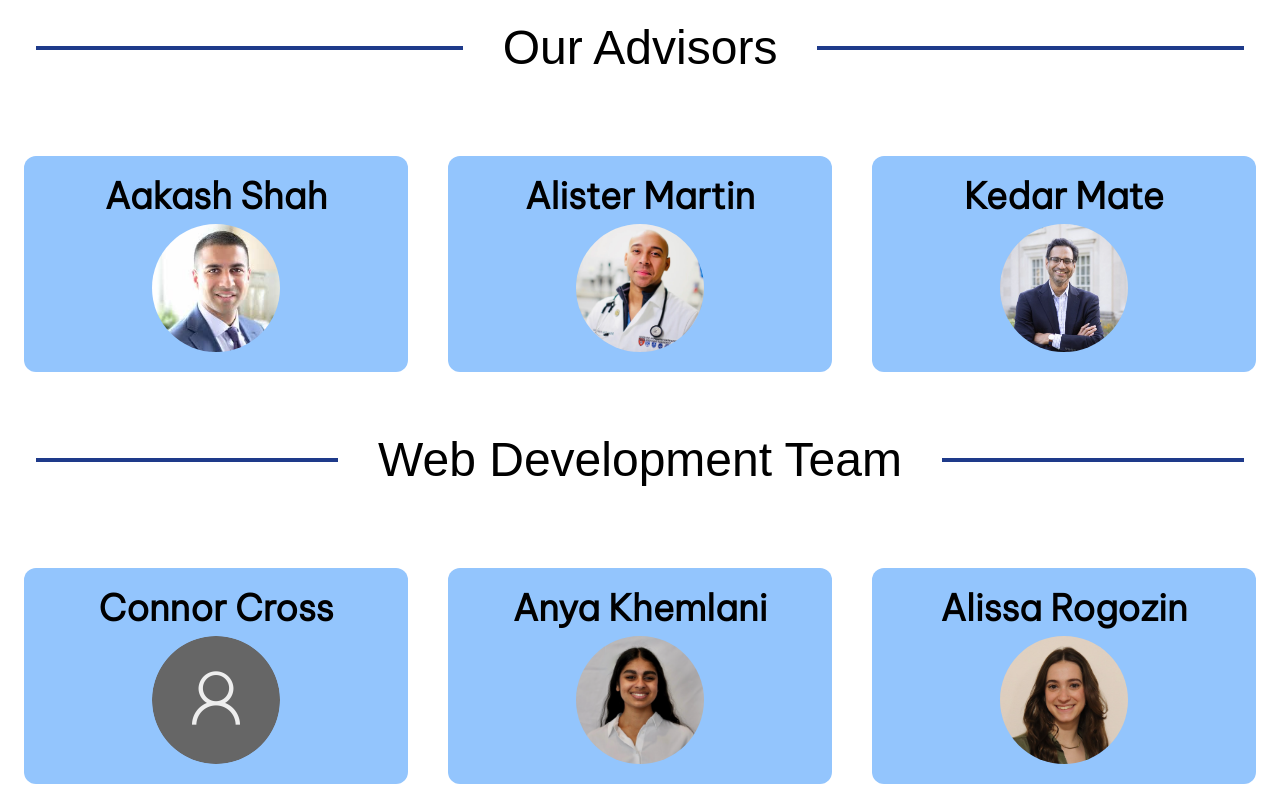
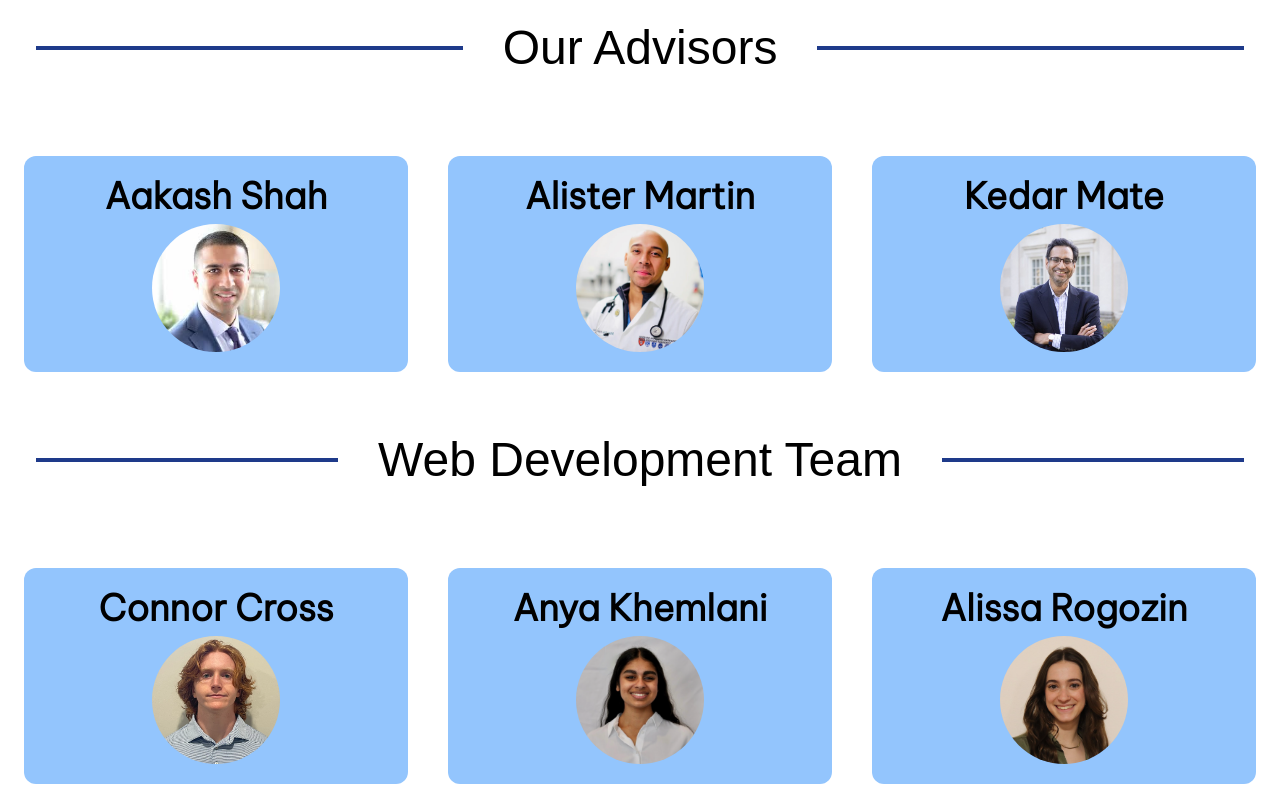
Before and after one commit to cocross1/SEAL-Website, a Next.js app in the folder seal-website/: page /team in a window 1280 px wide. Shown: the part 1272-2072 px from the top of the page. Built offline with nearby package versions, Linux system fonts and the light colour scheme; a web font is replaced by a local one.

Commit message:
Adding in Connor's bio image and info.

```diff
--- a/seal-website/app/components/TeamSection.tsx
+++ b/seal-website/app/components/TeamSection.tsx
@@ -31,7 +31,8 @@ const TeamSection = () => {
     const aakash = [" Dr. Aakash Shah is a practicing emergency room doctor at Hackensack Meridian Health. He helped treat some of the earliest confirmed cases of COVID-19 during the pandemic. Aakash also serves as the Director of Addiction Medicine and the Medical Director of Project HEAL (a hospital-based violence intervention program) at Jersey Shore University Medical Center as well as the Medical Director of New Jersey Reentry Corp. His work in those roles has resulted in several reforms, including the elimination of prior authorization requirements for medications for opioid use disorder, and he received the bipartisan endorsement of five former New Jersey governors. He previously served as the Founder and Executive Director of Be Jersey Strong, which represented one of the largest and most diverse efforts to connect the uninsured to coverage in the nation, and was honored by President Barack Obama at the White House for its impact. He has also served as an advisor to several local, state, and federal campaigns and policymakers. He obtained his M.D. from Harvard Medical School, M.B.A. and M.Sc. in Comparative Social Policy from Oxford University as a Rhodes Scholar, and B.A. and B.S. from Ursinus College. He was awarded an honorary doctorate from Centenary University."]
    const alister=["Dr. Alister Martin is an emergency room physician and an esteemed academic, serving as an Assistant Professor at both Harvard Medical School and Harvard Kennedy School. His illustrious career includes a tenure as Chief Resident at Massachusetts General Hospital. A former White House Fellow and Health Policy Aide, Dr. Martin has served in influential roles under the Biden Administration, Governor Peter Shumlin of Vermont, and Congressman Raul Ruiz of California. His unique blend of expertise in politics, policy, and behavioral economics positions him perfectly to leverage healthcare settings for social change. Dr. Martin is the visionary founder of Vot-ER, a trailblazing voter registration initiative that has mobilized a network of over 50,000 healthcare providers and 700 institutions. At A Healthier Democracy, he leads with a commitment to use healthcare as a platform for building programs and movements dedicated to the welfare of vulnerable patients."]
    const kedar=["With over 20 years of experience in healthcare management, public health, and healthcare quality improvement, Dr. Kedar Mate leads the Institute for Healthcare Improvement (IHI) as its President and CEO. IHI is a global organization that uses improvement science to advance and sustain equitable outcomes in health and health systems across the world. He also co-hosts the \"Turn On The Lights\" podcast, where he explores the intersection of health, social justice, and leadership with inspiring guests from diverse backgrounds and fields. Additionally, Kedar co-leads the Rise to Health Coalition, a national health equity initiative by IHI, AMA, and Race Forward that aims to catalyze individuals and organizations committed to health equity and justice to take action. Kedar is passionate about creating health-creating systems that address the social determinants of health, foster collaboration and learning, and promote innovation and excellence."]
-    return (
+   const connor=["Connor Cross is a rising senior at Davidson College, majoring in Computer Science, minoring in Philosophy, and pursuing a pre-medicine track. Connor began his college journey with a strong interest in medicine, working as an Emergency Medical Technician in the Boston area and assisting researchers at Massachusetts General Hospital. While his passion for medicine remains, he has also discovered a love for computer science amidst his college journey. Currently, he is a Software Development Engineer intern at Amazon (specifically the Stores organization), focusing on full-stack development and gaining valuable experience with AWS technology. At Davidson, Connor has been actively involved in various extracurricular activities, including D1 Cheerleading, serving as the social chair of his fraternity, and working as a teacher's assistant for both chemistry and computer science classes. His initial involvement with S.E.A.L. was to help construct the website alongside Anya Khemlani and Alissa Rogozin. Connor is excited to continue exploring the intersection of computer science and medicine in his professional career after graduating in May of 2025."]
+   return (
       <div className="max-w-screen-xl mx-auto
       flex flex-col gap-6
       mt-10 p-4">
@@ -141,7 +142,7 @@ const TeamSection = () => {
                   viewport={{ once: false }}
                   transition={{ duration: 0.8, ease: "easeInOut" }}
                 >
-                  <ProfileCard name="Connor Cross" bio={placeholder} linkedIn="https://www.linkedin.com/in/connor-cross-950116236/" gitHub="https://github.com/cocross1" />
+                  <ProfileCard name="Connor Cross" bio={connor} imageSrc="/images/connor.png" linkedIn="https://www.linkedin.com/in/connor-cross-950116236/" gitHub="https://github.com/cocross1" />
         </motion.div>
         <motion.div
                   initial={{ y: 50, opacity: 0 }}
```
Also changed, not shown: seal-website/public/images/connor.png (added).
